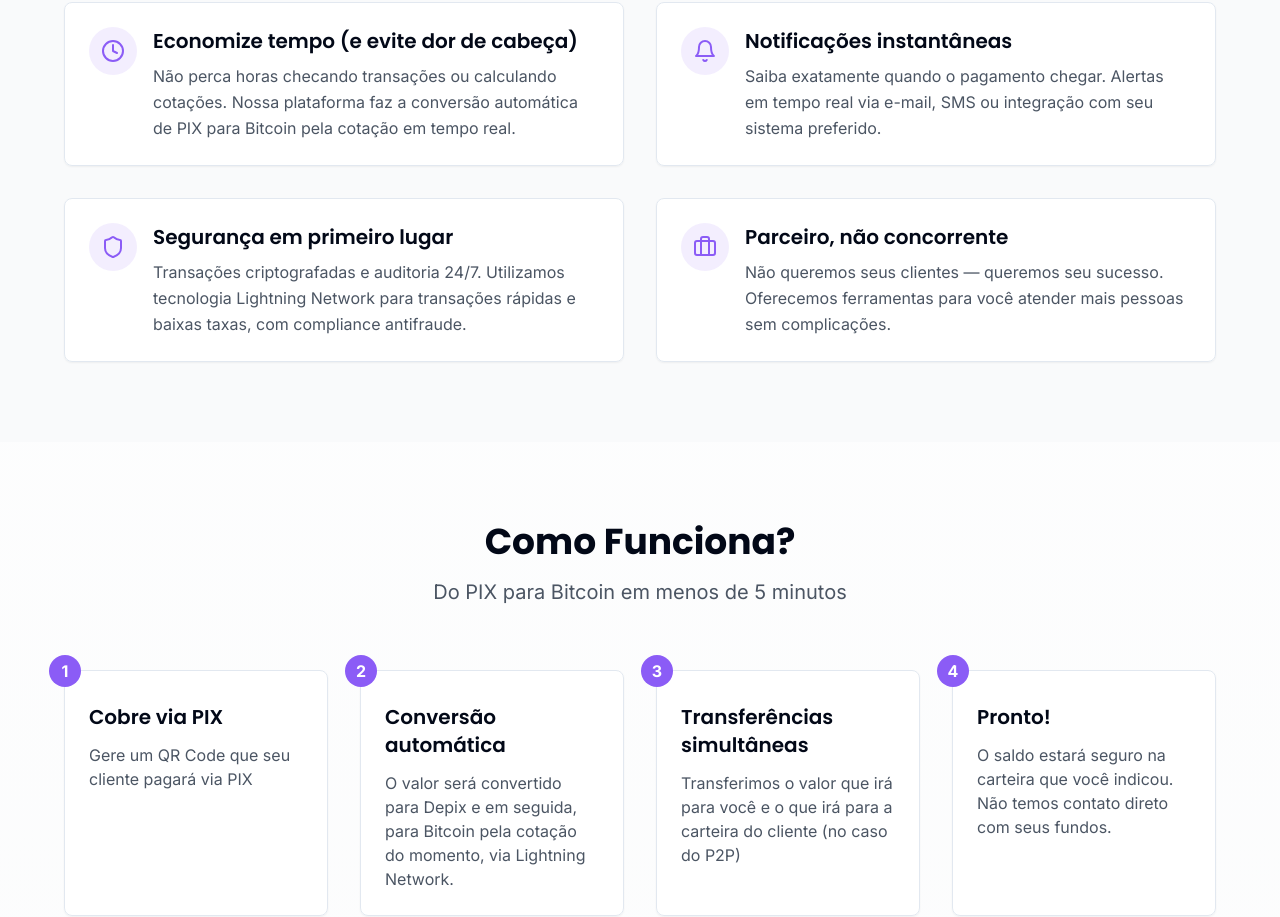
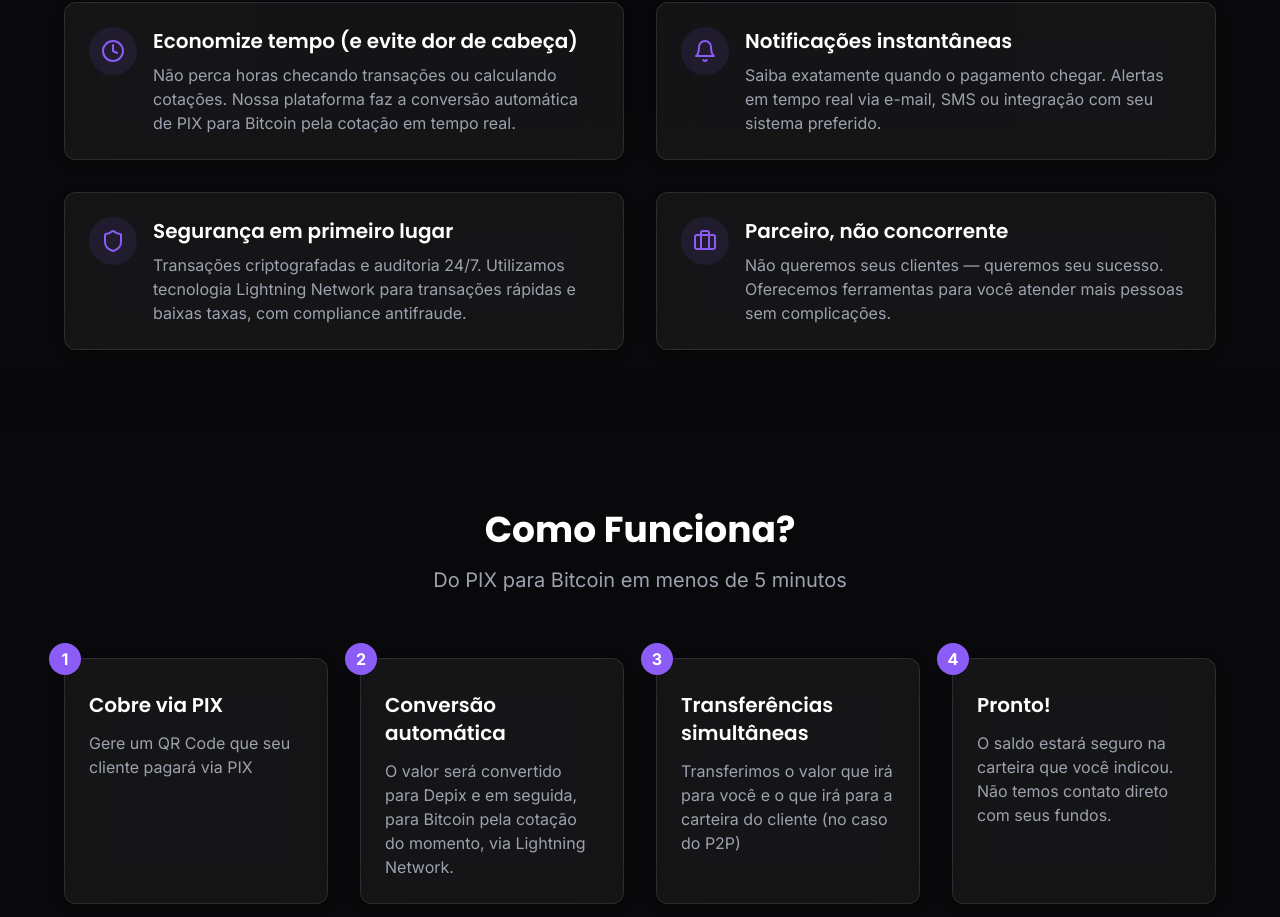
Before and after one commit to lehfirefox/instant-bitcoin-converter, a React (Vite) app: page / in a window 1280 px wide. Shown: the part 902-1819 px from the top of the page. Built offline with nearby package versions, Linux system fonts and the light colour scheme.

Commit message:
Implement dark mode
This commit implements a dark mode theme for the application, maintaining the existing purple color scheme.

```diff
--- a/src/components/Benefits.tsx
+++ b/src/components/Benefits.tsx
@@ -27,21 +27,21 @@ const benefits = [
 
 export const Benefits = () => {
   return (
-    <section className="py-20 px-4 bg-gray-50">
+    <section className="py-20 px-4 bg-background/50">
       <div className="max-w-6xl mx-auto">
-        <h2 className="text-3xl md:text-4xl font-bold text-center mb-16">
+        <h2 className="text-3xl md:text-4xl font-bold text-center mb-16 text-white">
           Por que escolher a nossa plataforma?
         </h2>
         <div className="grid grid-cols-1 md:grid-cols-2 gap-8">
           {benefits.map((benefit, index) => (
-            <Card key={index} className="p-6 backdrop-blur-sm bg-white/90 hover:shadow-lg transition-shadow">
+            <Card key={index} className="p-6 glass-morphism">
               <div className="flex items-start space-x-4">
                 <div className="p-3 rounded-full bg-[#8B5CF6]/10">
                   <benefit.icon className="w-6 h-6 text-[#8B5CF6]" />
                 </div>
                 <div>
-                  <h3 className="text-xl font-semibold mb-2">{benefit.title}</h3>
-                  <p className="text-gray-600 leading-relaxed">{benefit.description}</p>
+                  <h3 className="text-xl font-semibold mb-2 text-white">{benefit.title}</h3>
+                  <p className="text-gray-400">{benefit.description}</p>
                 </div>
               </div>
             </Card>
--- a/src/components/ContactForm.tsx
+++ b/src/components/ContactForm.tsx
@@ -21,60 +21,65 @@ export const ContactForm = () => {
   };
 
   return (
-    <section className="py-20 px-4 bg-gray-50" id="contact-form">
+    <section className="py-20 px-4 bg-background/50" id="contact-form">
       <div className="max-w-6xl mx-auto">
         <div className="grid grid-cols-1 md:grid-cols-2 gap-12 items-start">
           {/* Form Side */}
           <div className="space-y-6">
             <form onSubmit={handleSubmit} className="space-y-6">
-              <div>
-                <Label htmlFor="name">Nome</Label>
+              <div className="space-y-2">
+                <Label htmlFor="name" className="text-white">Nome</Label>
                 <Input
                   id="name"
                   value={formData.name}
                   onChange={(e) => setFormData({ ...formData, name: e.target.value })}
                   required
+                  className="bg-white/5 border-white/10 text-white"
                 />
               </div>
 
-              <div>
-                <Label htmlFor="email">E-mail</Label>
+              <div className="space-y-2">
+                <Label htmlFor="email" className="text-white">E-mail</Label>
                 <Input
                   id="email"
                   type="email"
                   value={formData.email}
                   onChange={(e) => setFormData({ ...formData, email: e.target.value })}
                   required
+                  className="bg-white/5 border-white/10 text-white"
                 />
               </div>
 
-              <div>
-                <Label htmlFor="telegram">Usuário do Telegram(@)</Label>
+              <div className="space-y-2">
+                <Label htmlFor="telegram" className="text-white">Usuário do Telegram(@)</Label>
                 <Input
                   id="telegram"
                   value={formData.telegram}
                   onChange={(e) => setFormData({ ...formData, telegram: e.target.value })}
                   required
+                  className="bg-white/5 border-white/10 text-white"
                 />
               </div>
 
-              <div>
-                <Label htmlFor="business">Breve descrição do negócio</Label>
+              <div className="space-y-2">
+                <Label htmlFor="business" className="text-white">Breve descrição do negócio</Label>
                 <Textarea
                   id="business"
                   value={formData.business}
                   onChange={(e) => setFormData({ ...formData, business: e.target.value })}
                   required
+                  className="bg-white/5 border-white/10 text-white min-h-[100px]"
                 />
               </div>
 
-              <div>
-                <Label htmlFor="message">Mensagem</Label>
+              <div className="space-y-2">
+                <Label htmlFor="message" className="text-white">Mensagem</Label>
                 <Textarea
                   id="message"
                   value={formData.message}
                   onChange={(e) => setFormData({ ...formData, message: e.target.value })}
                   required
+                  className="bg-white/5 border-white/10 text-white min-h-[100px]"
                 />
               </div>
 
@@ -86,8 +91,8 @@ export const ContactForm = () => {
 
           {/* Text Side */}
           <div className="space-y-4">
-            <h2 className="text-3xl font-bold">Contato</h2>
-            <p className="text-gray-600 text-lg">
+            <h2 className="text-3xl font-bold text-white">Contato</h2>
+            <p className="text-gray-400 text-lg">
               Para mais informações sobre parceria e dúvidas, preencha o formulário que entraremos em contato o mais breve possível.
             </p>
           </div>
--- a/src/components/HowItWorks.tsx
+++ b/src/components/HowItWorks.tsx
@@ -26,19 +26,19 @@ const steps = [
 
 export const HowItWorks = () => {
   return (
-    <section className="py-20 px-4">
+    <section className="py-20 px-4 bg-background">
       <div className="max-w-6xl mx-auto text-center">
-        <h2 className="text-3xl md:text-4xl font-bold mb-4">Como Funciona?</h2>
-        <p className="text-xl text-gray-600 mb-16">Do PIX para Bitcoin em menos de 5 minutos</p>
+        <h2 className="text-3xl md:text-4xl font-bold mb-4 text-white">Como Funciona?</h2>
+        <p className="text-xl text-gray-400 mb-16">Do PIX para Bitcoin em menos de 5 minutos</p>
 
         <div className="grid grid-cols-1 md:grid-cols-2 lg:grid-cols-4 gap-8">
           {steps.map((step, index) => (
-            <Card key={index} className="p-6 text-left relative backdrop-blur-sm bg-white/90">
+            <Card key={index} className="p-6 text-left relative glass-morphism">
               <div className="absolute -top-4 -left-4 w-8 h-8 rounded-full bg-[#8B5CF6] flex items-center justify-center text-white font-bold">
                 {step.number}
               </div>
-              <h3 className="text-xl font-semibold mb-3 mt-2">{step.title}</h3>
-              <p className="text-gray-600">{step.description}</p>
+              <h3 className="text-xl font-semibold mb-3 mt-2 text-white">{step.title}</h3>
+              <p className="text-gray-400">{step.description}</p>
             </Card>
           ))}
         </div>
--- a/src/index.css
+++ b/src/index.css
@@ -5,46 +5,43 @@
 
 @layer base {
   :root {
-    --background: 0 0% 100%;
-    --foreground: 222.2 84% 4.9%;
-
-    --card: 0 0% 100%;
-    --card-foreground: 222.2 84% 4.9%;
-
-    --popover: 0 0% 100%;
-    --popover-foreground: 222.2 84% 4.9%;
-
-    --primary: 222.2 47.4% 11.2%;
-    --primary-foreground: 210 40% 98%;
-
-    --secondary: 210 40% 96.1%;
-    --secondary-foreground: 222.2 47.4% 11.2%;
-
-    --muted: 210 40% 96.1%;
-    --muted-foreground: 215.4 16.3% 46.9%;
-
-    --accent: 210 40% 96.1%;
-    --accent-foreground: 222.2 47.4% 11.2%;
-
-    --destructive: 0 84.2% 60.2%;
-    --destructive-foreground: 210 40% 98%;
-
-    --border: 214.3 31.8% 91.4%;
-    --input: 214.3 31.8% 91.4%;
-    --ring: 222.2 84% 4.9%;
-
-    --radius: 0.5rem;
+    --background: 240 10% 3.9%;
+    --foreground: 0 0% 98%;
+    --card: 240 10% 3.9%;
+    --card-foreground: 0 0% 98%;
+    --popover: 240 10% 3.9%;
+    --popover-foreground: 0 0% 98%;
+    --primary: 0 0% 98%;
+    --primary-foreground: 240 5.9% 10%;
+    --secondary: 240 3.7% 15.9%;
+    --secondary-foreground: 0 0% 98%;
+    --muted: 240 3.7% 15.9%;
+    --muted-foreground: 240 5% 64.9%;
+    --accent: 240 3.7% 15.9%;
+    --accent-foreground: 0 0% 98%;
+    --destructive: 0 62.8% 30.6%;
+    --destructive-foreground: 0 0% 98%;
+    --border: 240 3.7% 15.9%;
+    --input: 240 3.7% 15.9%;
+    --ring: 240 4.9% 83.9%;
+    --radius: 0.75rem;
   }
 }
 
 @layer base {
   * {
-    @apply border-border;
+    @apply border-border selection:bg-white/10 selection:text-white;
   }
+
   body {
     @apply bg-background text-foreground antialiased;
     font-family: 'Inter', sans-serif;
   }
+
+  html {
+    @apply scroll-smooth;
+  }
+
   h1, h2, h3, h4, h5, h6 {
     font-family: 'Poppins', sans-serif;
   }
@@ -54,4 +51,12 @@
   .font-display {
     font-family: 'Poppins', sans-serif;
   }
+
+  .glass-morphism {
+    @apply backdrop-blur-xl bg-white/5 border border-white/10 shadow-[0_4px_12px_-2px_rgba(0,0,0,0.3)];
+  }
+
+  .neo-blur {
+    @apply backdrop-blur-2xl bg-black/40 border border-white/10;
+  }
 }
--- a/src/pages/Index.tsx
+++ b/src/pages/Index.tsx
@@ -21,12 +21,12 @@ const Index = () => {
   };
 
   return (
-    <div className="min-h-screen bg-gradient-to-b from-white to-gray-50">
-      <Hero />
+    <div className="min-h-screen bg-background">
+      <Hero onCTAClick={handleCTAClick} />
       <Benefits />
       <HowItWorks />
       <div className="py-20 px-4 text-center">
-        <h2 className="text-3xl md:text-4xl font-bold mb-8">
+        <h2 className="text-3xl md:text-4xl font-bold mb-8 text-white">
           Já imaginou dobrar seu número de transações sem precisar trabalhar mais por isso?
         </h2>
         <Button
```
